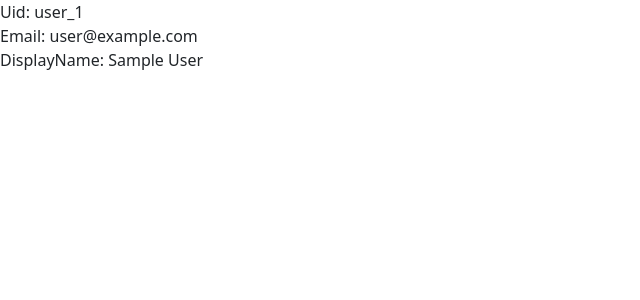
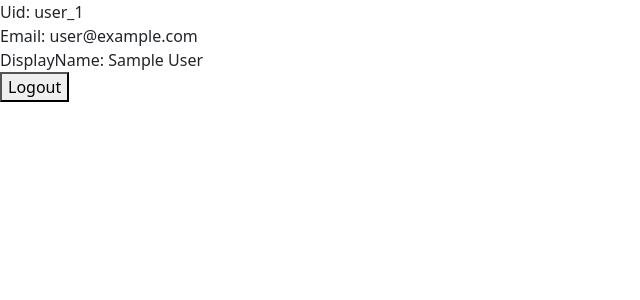
Before and after one commit to JagTheFriend/Nextjs-Firebase-Auth-Template, a Next.js app: page / in a window 1280 px wide. Shown: the top 300 px of the page, without its empty margins (0-640 px from the left). Built offline with nearby package versions, Linux system fonts and the light colour scheme; no server answers; sample sign-in values are in the browser's storage.

Commit message:
Update index.tsx

```diff
--- a/pages/index.tsx
+++ b/pages/index.tsx
@@ -3,17 +3,21 @@ import { useRouter } from 'next/router';
 import { useAuthContext } from '../context/AuthContext';
 
 const Home: NextPage = () => {
-  const { user } = useAuthContext();
+  const { user, logout } = useAuthContext();
   const router = useRouter();
   if (!user) {
     router.push('/login');
     return <>hello</>;
+  }
+  const logoutUser = async () => {
+    await logout()
   }
   return (
     <div>
       Uid: {user.uid} <br />
       Email: {user.email} <br />
       DisplayName: {user.displayName} <br />
+      <button onClick={logoutUser}>Logout</button>
     </div>
   );
 };
```
